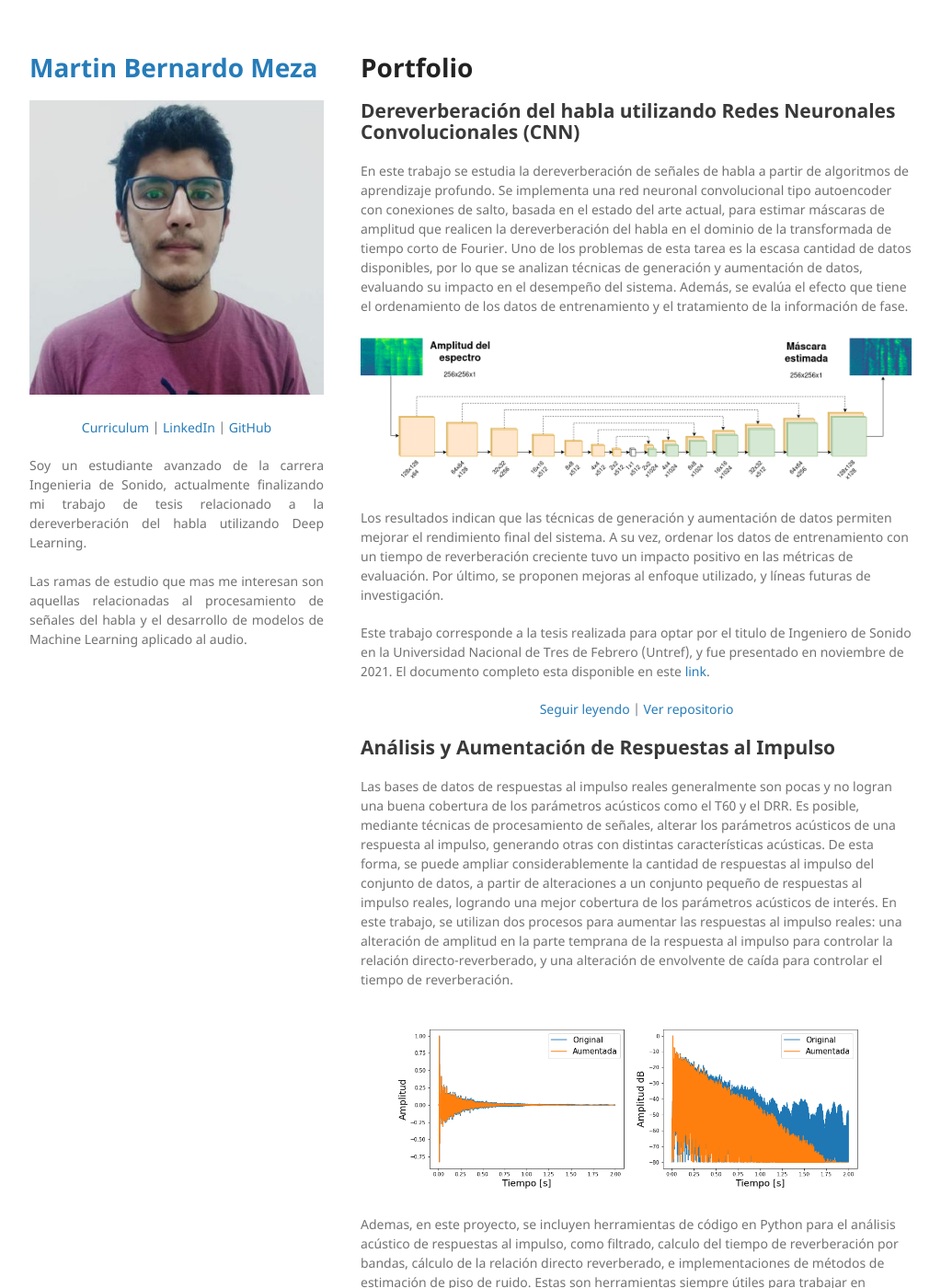
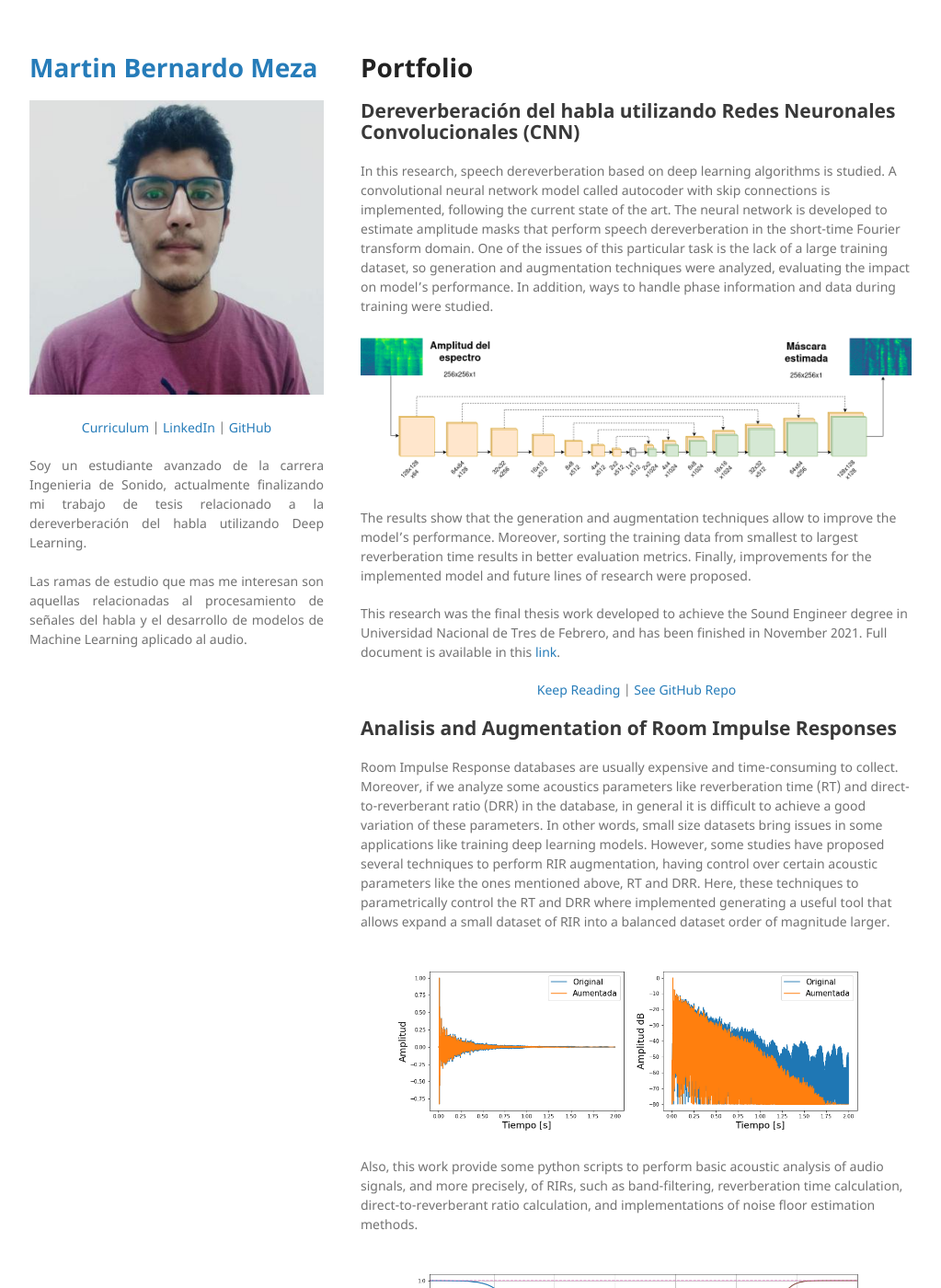
Before and after one commit to martinBmeza/martinBmeza.github.io, a Jekyll site: the page built from index.md, in a window 1280 px wide and 1400 px high. Shown: the whole window at 92% size, without its empty margins (128-1151 px from the left). Built offline with Jekyll 4.4.1, drawn with Linux system fonts in a browser that asks for light colours; some of the changed text lies outside the part shown.

Commit message:
pasando a ingles

```diff
--- a/index.md
+++ b/index.md
@@ -5,31 +5,37 @@ layout: default
 
 ## Dereverberación del habla utilizando Redes Neuronales Convolucionales (CNN)
 
-En este trabajo se estudia la dereverberación de señales de habla a partir de algoritmos de aprendizaje profundo. Se implementa una red neuronal convolucional tipo autoencoder con conexiones de salto, basada en el estado del arte actual, para estimar máscaras de amplitud que realicen la dereverberación del habla en el dominio de la transformada de tiempo corto de Fourier. Uno de los problemas de esta tarea es la escasa cantidad de datos disponibles, por lo que se analizan técnicas de generación y aumentación de datos, evaluando su impacto en el desempeño del sistema. Además, se evalúa el efecto que tiene el ordenamiento de los datos de entrenamiento y el tratamiento de la información de fase.
+In this research, speech dereverberation based on deep learning algorithms is studied. A convolutional neural network model called autocoder with skip connections is implemented, following the current state of the art. The neural network is developed to estimate amplitude masks that perform speech dereverberation in the short-time Fourier transform domain. One of the issues of this particular task is the lack of a large training dataset, so generation and augmentation techniques were analyzed, evaluating the impact on model’s performance. In addition, ways to handle phase information and data during training were studied.
 
 ![Estructura Implementada](/images/modelo_red.png)
 
-Los resultados indican que las técnicas de generación y aumentación de datos permiten mejorar el rendimiento final del sistema. A su vez, ordenar los datos de entrenamiento con un tiempo de reverberación creciente tuvo un impacto positivo en las métricas de evaluación. Por último, se proponen mejoras al enfoque utilizado, y líneas futuras de investigación.
+The results show that the generation and augmentation techniques allow to improve the model’s performance. Moreover, sorting the training data from smallest to largest reverberation time results in better evaluation metrics. Finally, improvements for the implemented model and future lines of research were proposed.
 
-Este trabajo corresponde a la tesis realizada para optar por el titulo de Ingeniero de Sonido en la Universidad Nacional de Tres de Febrero (Untref), y fue presentado en noviembre de 2021. El documento completo esta disponible en este <a href="pdf/Meza_Dereverberación del habla a partir de algoritmos de aprendizaje profundo.pdf">link</a>.
+This research was the final thesis work developed to achieve the Sound Engineer degree in Universidad Nacional de Tres de Febrero, and has been finished in November 2021. Full document is available in this <a href="pdf/Meza_Dereverberación del habla a partir de algoritmos de aprendizaje profundo.pdf">link</a>.
 
 <p align="center">
-<a href="https://martinbmeza.github.io/deep-dereverb/">Seguir leyendo</a> |
-<a href="https://github.com/martinBmeza/deep-dereverb">Ver repositorio</a>
+<a href="https://martinbmeza.github.io/deep-dereverb/">Keep Reading</a> |
+<a href="https://github.com/martinBmeza/deep-dereverb">See GitHub Repo</a>
 </p>
 
 
-## Análisis y Aumentación de Respuestas al Impulso
-
-Las bases de datos de respuestas al impulso reales generalmente son pocas y no logran una buena cobertura de los parámetros acústicos como el T60 y el DRR. Es posible, mediante técnicas de procesamiento de señales, alterar los parámetros acústicos de una respuesta al impulso, generando otras con distintas características acústicas. De esta forma, se puede ampliar considerablemente la cantidad de respuestas al impulso del conjunto de datos, a partir de alteraciones a un conjunto pequeño de respuestas al impulso reales, logrando una mejor cobertura de los parámetros acústicos de interés. En este trabajo, se utilizan dos procesos para aumentar las respuestas al impulso reales: una alteración de amplitud en la parte temprana de la respuesta al impulso para controlar la relación directo-reverberado, y una alteración de envolvente de caída para controlar el tiempo de reverberación.
+## Analisis and Augmentation of Room Impulse Responses
+Room Impulse Response databases are usually expensive and time-consuming to collect. Moreover, if we analyze some acoustics parameters like reverberation time (RT) and direct-to-reverberant ratio (DRR) in the database, in general it is difficult to achieve a good variation of these parameters. In other words, small size datasets bring issues in some applications like training deep learning models. However, some studies have proposed several techniques to perform RIR augmentation, having control over certain acoustic parameters like the ones mentioned above, RT and DRR. Here, these techniques to parametrically control the RT and DRR where implemented generating a useful tool that allows expand a small dataset of RIR into a balanced dataset order of magnitude larger.
 
 ![Aumentacion](/images/tr_aug.png)
 
-Ademas, en este proyecto, se incluyen herramientas de código en Python para el análisis acústico de respuestas al impulso, como filtrado, calculo del tiempo de reverberación por bandas, cálculo de la relación directo reverberado, e implementaciones de métodos de estimación de piso de ruido. Estas son herramientas siempre útiles para trabajar en procesos que requieran analizar respuestas al impulso.
+Also, this work provide some python scripts to perform basic acoustic analysis of audio signals, and more precisely, of RIRs, such as band-filtering, reverberation time calculation, direct-to-reverberant ratio calculation, and implementations of noise floor estimation methods.
 
 ![Filtros](/images/banco_filtros.png)
 
 <p align="center">
-<a href="pdf/rir_aug.pdf">Seguir leyendo</a> |
-<a href="https://github.com/martinBmeza/rir_analysis">Ver repositorio</a>
+<a href="pdf/rir_aug.pdf">Keep Reading</a> |
+<a href="https://github.com/martinBmeza/rir_analysis">See GitHub Repo</a>
 </p>
+
+
+<!---# Audio Denoising Framework
+La idea de este projecto es servir como un punto de partida para explicar el uso de ciertas herramientas referidas a la inteligencia artificial y el uso de redes neuronales. Se plantea una aplicacion de ejemplo que consiste en elimiar ruido blanco presente en un tono puro. Se crean datos de partida, se arma un modelo de red neuronal convolucional tipo auto-encoder, se compila y entrena este modelo y se lo utiliza para hacer predicciones. De esta manera se recorren todas las instancias que entran en juego a la hora de desarrollar un projecto de esta indole. Las librerias que se utilizan son:
++ Tensorflow
++ Librosa
++ Numpy -->
```
